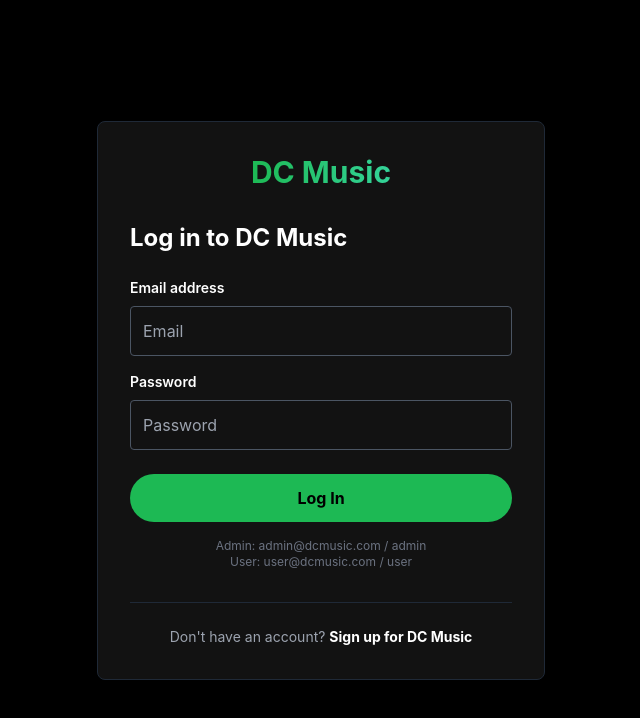
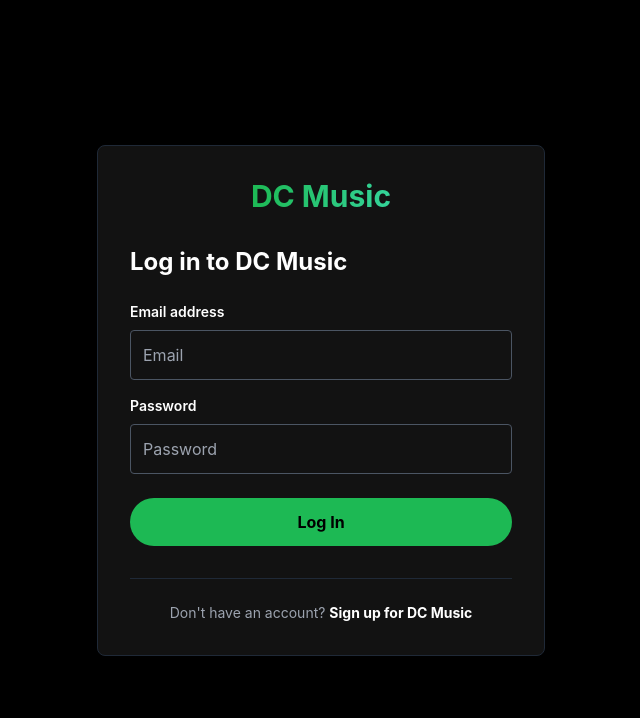
Before and after one commit to DharmendraChakrawarti/DC_music, a React app in the folder frontend/: page /login in a window 1280 px wide. Shown: the top 718 px of the page, without its empty margins (319-959 px from the left). Built offline with nearby package versions, Linux system fonts and the light colour scheme; the HTML template or start-up script is replaced by a standard one.

Commit message:
UI: Remove hardcoded admin/user credentials from login page

```diff
--- a/frontend/src/pages/Login.jsx
+++ b/frontend/src/pages/Login.jsx
@@ -72,10 +72,6 @@ export default function Login() {
           </button>
         </form>
 
-        <div className="mt-4 text-xs text-gray-500 text-center">
-          <p>Admin: admin@dcmusic.com / admin</p>
-          <p>User: user@dcmusic.com / user</p>
-        </div>
 
         <div className="mt-8 text-sm text-gray-400 pt-6 border-t border-gray-800 w-full text-center">
           Don't have an account? <Link to="/register" className="text-white font-bold hover:underline hover:text-brand">Sign up for DC Music</Link>
```
